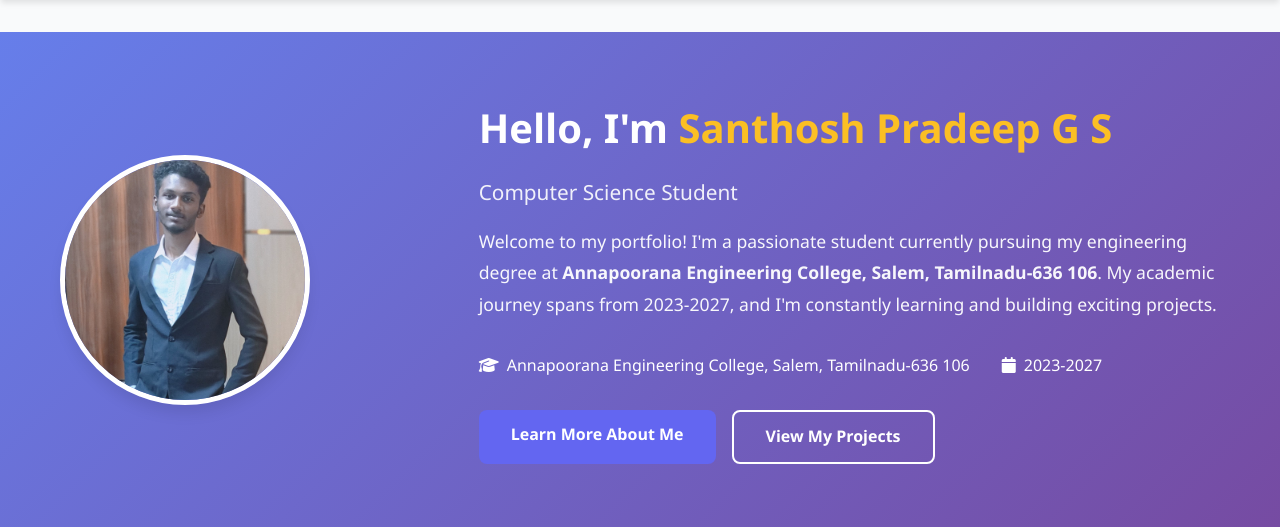
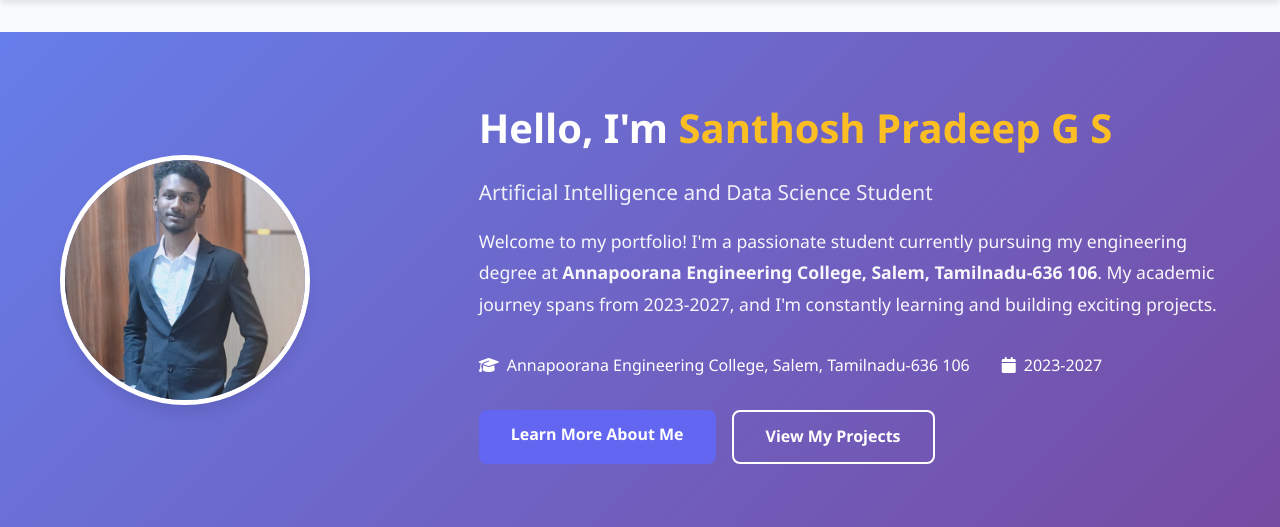
Before and after one commit to SanthoshPradeep/Portfoilo, a Flask app: page / in a window 1280 px wide. Shown: the part 70-597 px from the top of the page. Run offline with Flask 3, Linux system fonts and the light colour scheme.

Commit message:
Update index.html

```diff
--- a/SanthoshPradeep/templates/index.html
+++ b/SanthoshPradeep/templates/index.html
@@ -15,7 +15,7 @@
             </div>
             <div class="intro-text">
                 <h1 class="intro-title">Hello, I'm <span class="highlight">{{ student.name }}</span></h1>
-                <p class="intro-subtitle">Computer Science Student</p>
+                <p class="intro-subtitle">Artificial Intelligence and Data Science Student</p>
                 <p class="intro-description">
                     Welcome to my portfolio! I'm a passionate student currently pursuing my engineering degree
                     at <strong>{{ student.college }}</strong>. My academic journey spans from {{ student.academic_period }},
```
